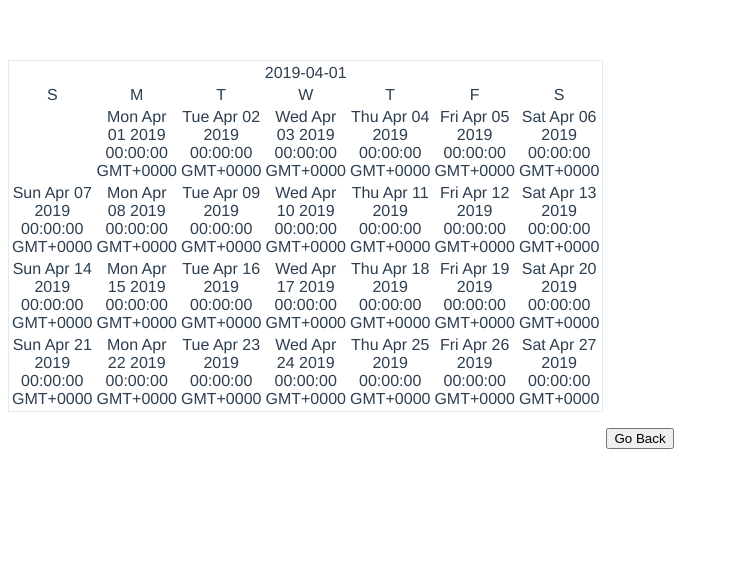
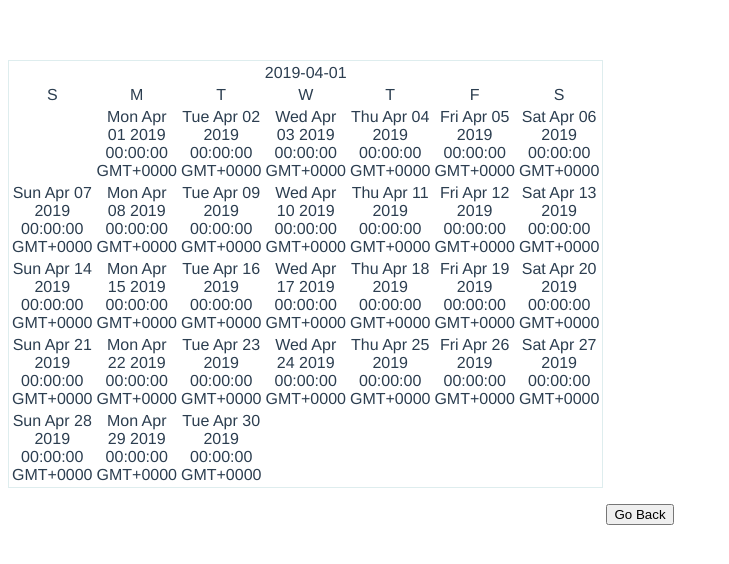
Before and after one commit to jsh-hk/calendar-challenge, a Vue app: page / in a window 1280 px wide. Both pictures are taken after a click on the button "Submit". Shown: the top 564 px of the page, without its empty margins (0-729 px from the left). Built offline with nearby package versions, Linux system fonts and the light colour scheme.

Commit message:
Fix missing end week

```diff
--- a/src/components/CalendarMonth.vue
+++ b/src/components/CalendarMonth.vue
@@ -64,7 +64,7 @@ export default {
       const endWeek = moment(this.month).endOf('month').week()
 
       this.weeks = []
-      for (var week = startWeek; week < endWeek; week++) {
+      for (var week = startWeek; week <= endWeek; week++) {
         this.weeks.push(
           Array(7).fill(0).map((n, i) =>
             moment()
```
